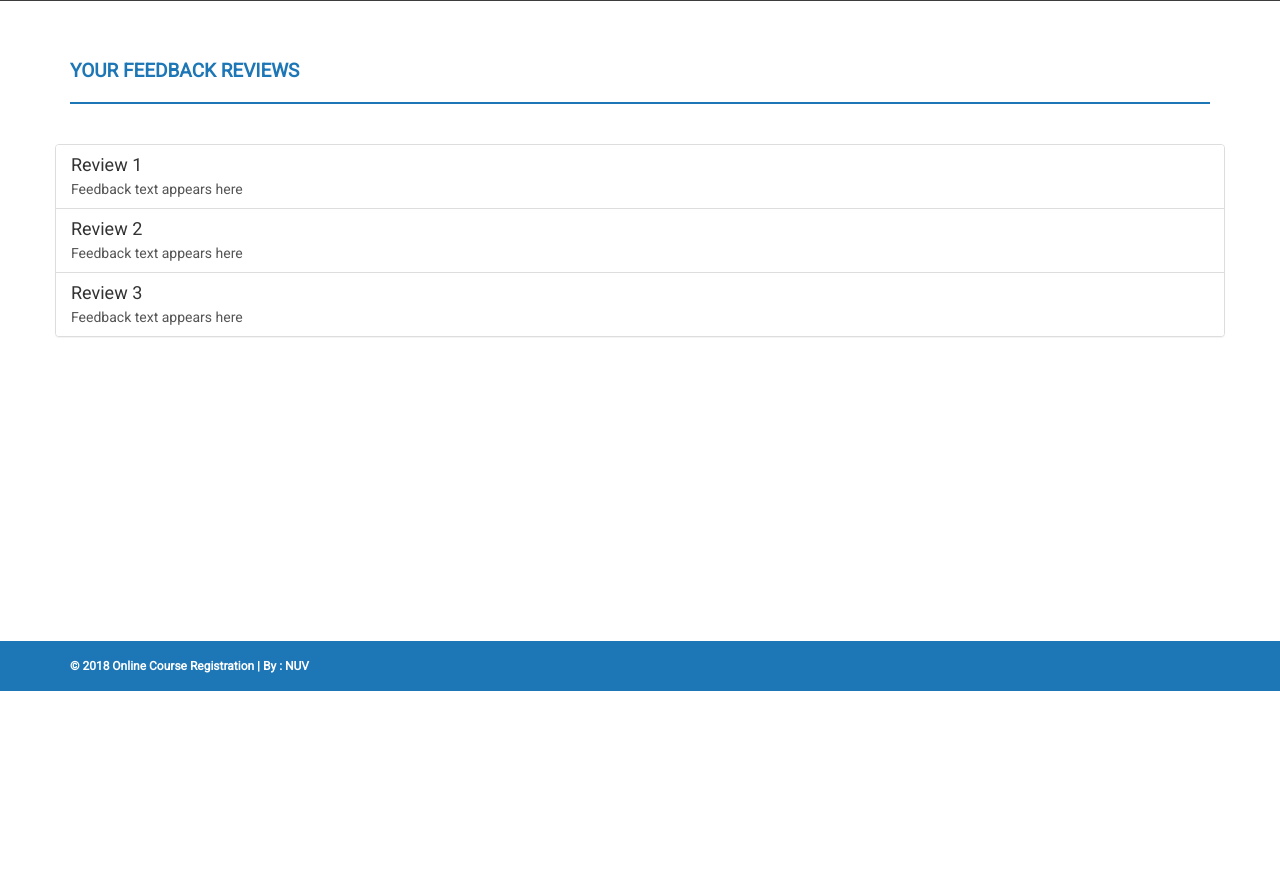
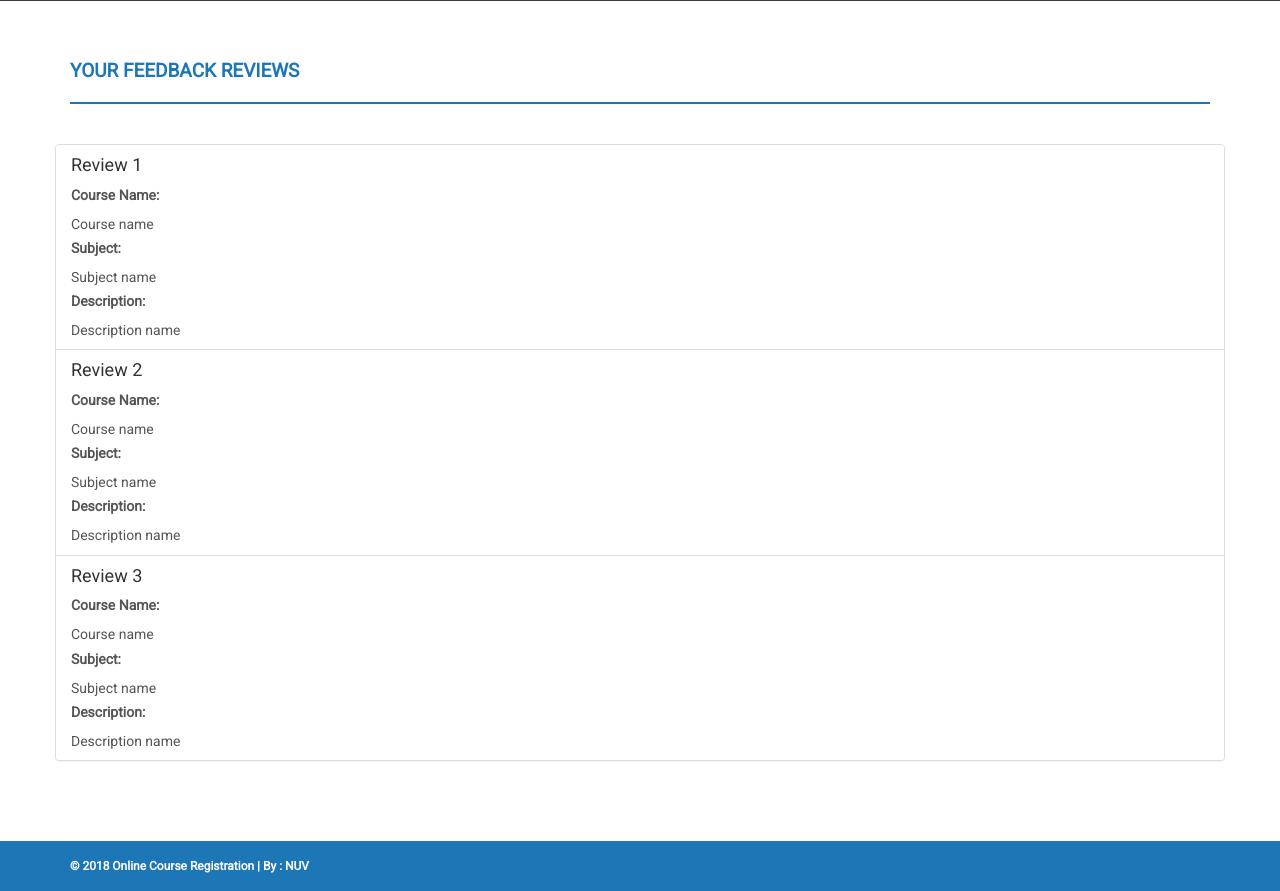
Before and after one commit to sjacob5003/onlinecourse, a PHP site: page /admin/reviews.php in a window 1280 px wide. Shown: the part 241-1132 px from the top of the page. Before the commit the page ends 932 px from the top, so only its background shows below. Run offline with PHP 8.4, Linux system fonts and the light colour scheme; the visitor is signed in with stand-in values (Sample User, id 1); some libraries are stand-ins or nearby versions.

Commit message:
changes to feedback review files

```diff
--- a/admin/reviews.php
+++ b/admin/reviews.php
@@ -39,15 +39,30 @@ $uri  = rtrim(dirname($_SERVER['PHP_SELF']),'/\\');
                             <div class="list-group">
                                <a href="#" class="list-group-item">
                                  <h4 class="list-group-item-heading">Review 1</h4>
-                                 <p class="list-group-item-text">Feedback text appears here</p>
+                                 <label>Course Name:</label>
+                                           <p class="list-group-item-text">Course name</p>
+                                 <label>Subject:</label>
+                                           <p class="list-group-item-text">Subject name</p>
+                                 <label>Description:</label>
+                                           <p class="list-group-item-text">Description name</p>
                                </a>
                                <a href="#" class="list-group-item">
                                  <h4 class="list-group-item-heading">Review 2</h4>
-                                 <p class="list-group-item-text">Feedback text appears here</p>
+                                 <label>Course Name:</label>
+                                           <p class="list-group-item-text">Course name</p>
+                                 <label>Subject:</label>
+                                           <p class="list-group-item-text">Subject name</p>
+                                 <label>Description:</label>
+                                           <p class="list-group-item-text">Description name</p>
                                </a>
                                <a href="#" class="list-group-item">
                                  <h4 class="list-group-item-heading">Review 3</h4>
-                                 <p class="list-group-item-text">Feedback text appears here</p>
+                                 <label>Course Name:</label>
+                                           <p class="list-group-item-text">Course name</p>
+                                 <label>Subject:</label>
+                                           <p class="list-group-item-text">Subject name</p>
+                                 <label>Description:</label>
+                                           <p class="list-group-item-text">Description name</p>
                                </a>
                              </div>
 
```
Also changed, not shown: faculty/reviews.php (+18 -3 lines), university/studentrecord.php (added).
